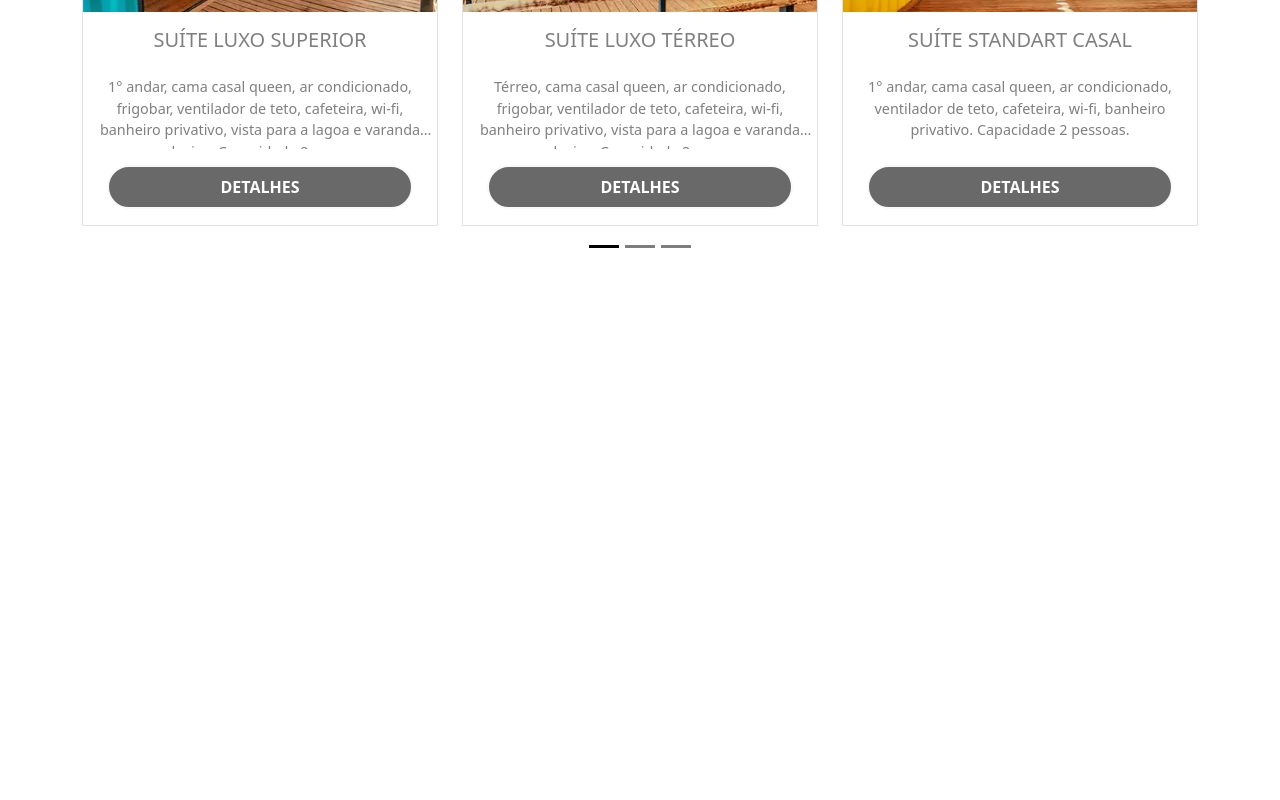
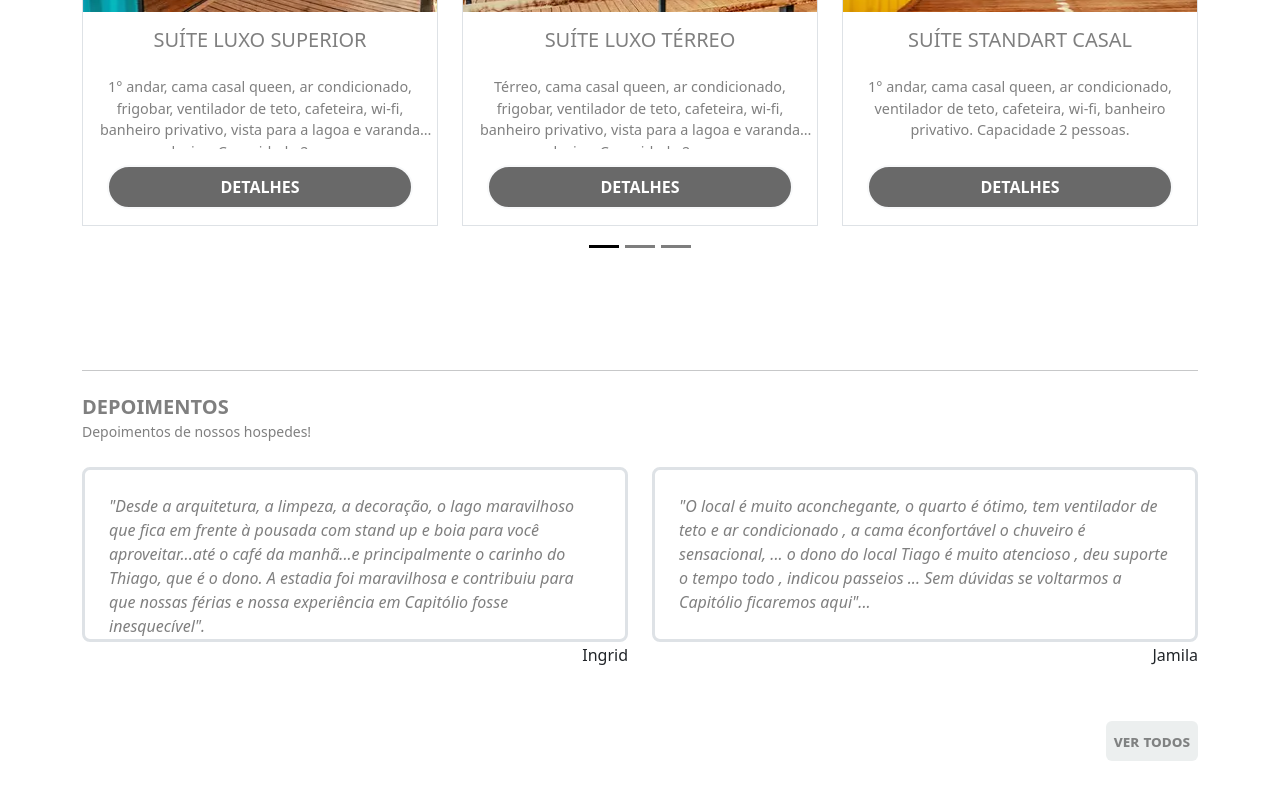
Before and after one commit to lindomarterra/lodge-container, a React (Create React App) app: page / in a window 1280 px wide. Shown: the part 2211-3011 px from the top of the page. Before the commit the page ends 2581 px from the top, so only its background shows below. Built offline with nearby package versions, Linux system fonts and the light colour scheme.

Commit message:
19 dez 2023 11:45

```diff
--- a/src/components/Home/Acomodacoes.jsx
+++ b/src/components/Home/Acomodacoes.jsx
@@ -26,7 +26,7 @@ function Acomodacoes() {
 
 
                     {/*MOBILE  CAROUSEL*/}
-                <div className='carousel slide carousel-dark d-sm-none'
+                <div className='carousel slide d-sm-none'
                     data-bs-ride="carousel" id='slide-acomodacoes-mobile' >
 
 
--- /dev/null
+++ b/src/components/Home/Depoimentos.jsx
@@ -0,0 +1,92 @@
+import React  from 'react'
+import '../../index.css'
+import { LiaCommentAlt } from "react-icons/lia";
+
+function Depoimentos() {
+
+     return (
+
+
+        <section className='mb-5 pb-5' >
+            <div className='container-sm'>
+                <hr/>
+
+                <div className='mb-4'>
+                    <h5 className='text-black-50 fw-bolder py-2 text-uppercase mb-0 pb-0'> Depoimentos </h5>
+                    <small className='mt-0 pt-0 text-black-50' > Depoimentos de nossos hospedes!  </small>
+                </div>
+
+                   {/* DESKTOP CAROUSEL */}
+                <div className='carousel slide d-none w-100 d-lg-block mb-5 '
+                        data-bs-ride="carousel" id='slide-depoimentos-desktop' >
+
+                   <div className='carousel-inner'>
+
+                        <div className="carousel-item active" data-bs-interval='10000' >
+                            <div className="row">
+
+                                <div className="col-6">
+                                    <div className='' >
+                                        <div style={{fontStyle:'italic', height:'175px'}} className='txt-comment border border-3 rounded-3 text-black-50 p-4 overflow-y-auto' >"Desde a arquitetura, a limpeza, a decoração, o lago maravilhoso que fica em frente à pousada com stand up e boia para você aproveitar...até o café da manhã...e principalmente o carinho do Thiago, que é o dono. A estadia foi maravilhosa e contribuiu para que nossas férias e nossa experiência em Capitólio fosse inesquecível".
+                                        </div>
+                                        <h6 className='text-end mt-1' > Ingrid </h6>
+                                    </div>
+                                </div>
+
+                                <div className="col-6">
+                                    <div className='' >
+                                        <div style={{fontStyle:'italic', height:'175px'}} className='txt-comment border border-3 rounded-3 text-black-50 p-4 overflow-y-auto' >"O local é muito aconchegante, o quarto é ótimo, tem ventilador de teto e ar condicionado , a cama éconfortável o chuveiro é sensacional, ... o dono do local Tiago é muito atencioso , deu suporte o tempo todo , indicou passeios ... Sem dúvidas se voltarmos a Capitólio ficaremos aqui"...
+                                        </div>
+                                        <h6 className='text-end mt-1' > Jamila </h6>
+                                    </div>
+                                </div>
+
+                            </div>
+
+
+                        </div>
+
+                        <div className="carousel-item" data-bs-interval='10000' >
+                            <div className="row">
+
+                                <div className="col-6">
+                                    <div style={{fontStyle:'italic', height:'175px'}} className='txt-comment border border-3 rounded-3 text-black-50 p-4 overflow-y-auto' >
+                                        <p >"O local é muito aconchegante, o quarto é ótimo, tem ventilador de teto e ar condicionado , a cama éconfortável o chuveiro é sensacional, ... o dono do local Tiago é muito atencioso , deu suporte o tempo todo , indicou passeios ... Sem dúvidas se voltarmos a Capitólio ficaremos aqui"...
+                                        </p>
+                                    </div>
+                                    <h6 className='text-end mt-1' > Jamila </h6>
+                                </div>
+
+                                <div className="col-6">
+                                    <div style={{fontStyle:'italic', height:'175px'}} className='txt-comment border border-3 rounded-3 text-black-50 p-4 overflow-y-auto' >
+                                        <p >"Cama e banheiro perfeitos !!!Localização calma e tranquila e o conceito da pousada de se desligar da correria é um presente extra !!! A beleza e simplicidade que o mundo moderno esta nos roubando estava presente em todos os detalhes.A lagoa, a pesca, a noite estrelada, as redes e a tranquilidade foram simplesmente brilhante !!!O Atendimento do Thiago e equipe foi cordial , educado, prestativo e muito atencioso com minha filha, minha irmã e meus pais...Vamos voltar com certeza absoluta".
+                                        </p>
+                                    </div>
+                                    <h6 className='text-end mt-1' > Juliana </h6>
+                                </div>
+
+                            </div>
+
+
+                        </div>
+
+                   </div>
+
+                </div>
+
+
+                   {/* BTN CALL MODAL */}
+                <div className='text-end' >
+                    <button className='btnVerTodos fw-bold border-0 p-2 rounded-2' > ver todos </button>
+                </div>
+
+
+
+
+
+            </div>
+        </section>
+    )
+}
+
+export default Depoimentos
--- a/src/components/Home/Main.jsx
+++ b/src/components/Home/Main.jsx
@@ -19,6 +19,7 @@ import carouselHome07sm from '../../../src/img/carousel-home07-sm.jpg'
 import Quemsomos from './Quemsomos'
 import Galeriafotos from './Galeriafotos'
 import Acomodacoes from './Acomodacoes'
+import Depoimentos from './Depoimentos'
 
 
 function Main() {
@@ -83,6 +84,8 @@ function Main() {
 
             <Acomodacoes/>
 
+            <Depoimentos/>
+
 
         </main>
     )
--- a/src/components/Home/Quemsomos.jsx
+++ b/src/components/Home/Quemsomos.jsx
@@ -23,7 +23,7 @@ function Quemsomos() {
                     </div>
                     <div style={{backgroundColor:'rgba(223, 212, 212, 0.082', border:'1px solid #615e5e10'}} className='col-lg-6'>
                             <div className='p-3'>
-                                <h6 className='text-black-50 fw-bolder'>Pousada Villa Container Lodge:</h6>
+                                <h5 className='text-black-50 fw-bolder'>Pousada Villa Container Lodge:</h5>
                                 <p style={{fontStyle:'italic'}} className='fs-6 text-black-50'>
                                 A Villa Container Lodge está situado no município de Capitólio MG. Ela possui uma localização privilegiada, tendo uma linda vista e acesso para a represa de Furnas.
                                 </p>
@@ -51,8 +51,8 @@ function Quemsomos() {
 
                             </div>
                             <div className='p-3'>
-                                <h6 className='text-black-50 fw-bolder'>Comodidades:</h6>
-                                <div style={{fontStyle:'italic'}} className='fs-6 text-black-50' >
+                                <h5 className='text-black-50 fw-bolder'>Comodidades:</h5>
+                                <div className='fs-6 text-black-50' >
                                     <div className='row'>
                                         <div className='col-sm-6'>
                                             <ul>
--- a/src/index.css
+++ b/src/index.css
@@ -97,6 +97,7 @@
    color: gray;
   }
 
+
   .trigger-slide:hover{ text-decoration: underline; }
 
   .img-slide{cursor: pointer; transition: all 0.4s linear; }
@@ -122,3 +123,37 @@
     overflow: hidden; /* o exedente ficará escondido */
     text-overflow: ellipsis;
 }
+
+
+.txt-comment::-webkit-scrollbar{
+  border-top-left-radius: 5px;
+  border-top-right-radius: 5px;
+  border-bottom-right-radius: 5px;
+  border-bottom-left-radius: 5px;
+  background-color: #22222246;
+  width: 10px;
+  max-height: 10px;
+}
+.txt-comment::-webkit-scrollbar-thumb{
+  background-color: #fff;
+  max-height: 10px;
+  border-radius: 10px;
+}
+
+
+
+
+
+
+.btnVerTodos{
+  background-color: rgba(183, 193, 194, 0.26);
+  color: #22222288;
+  border: 1px solid #a8a2a225;
+  font-variant: small-caps;
+  transition: all 0.5s linear;
+}
+
+.btnVerTodos:hover{
+  color: rgb(220, 227, 228);
+  background-color: #22222288;
+}
```
Also changed, not shown: src/img/icon-coment.jpg (added).
